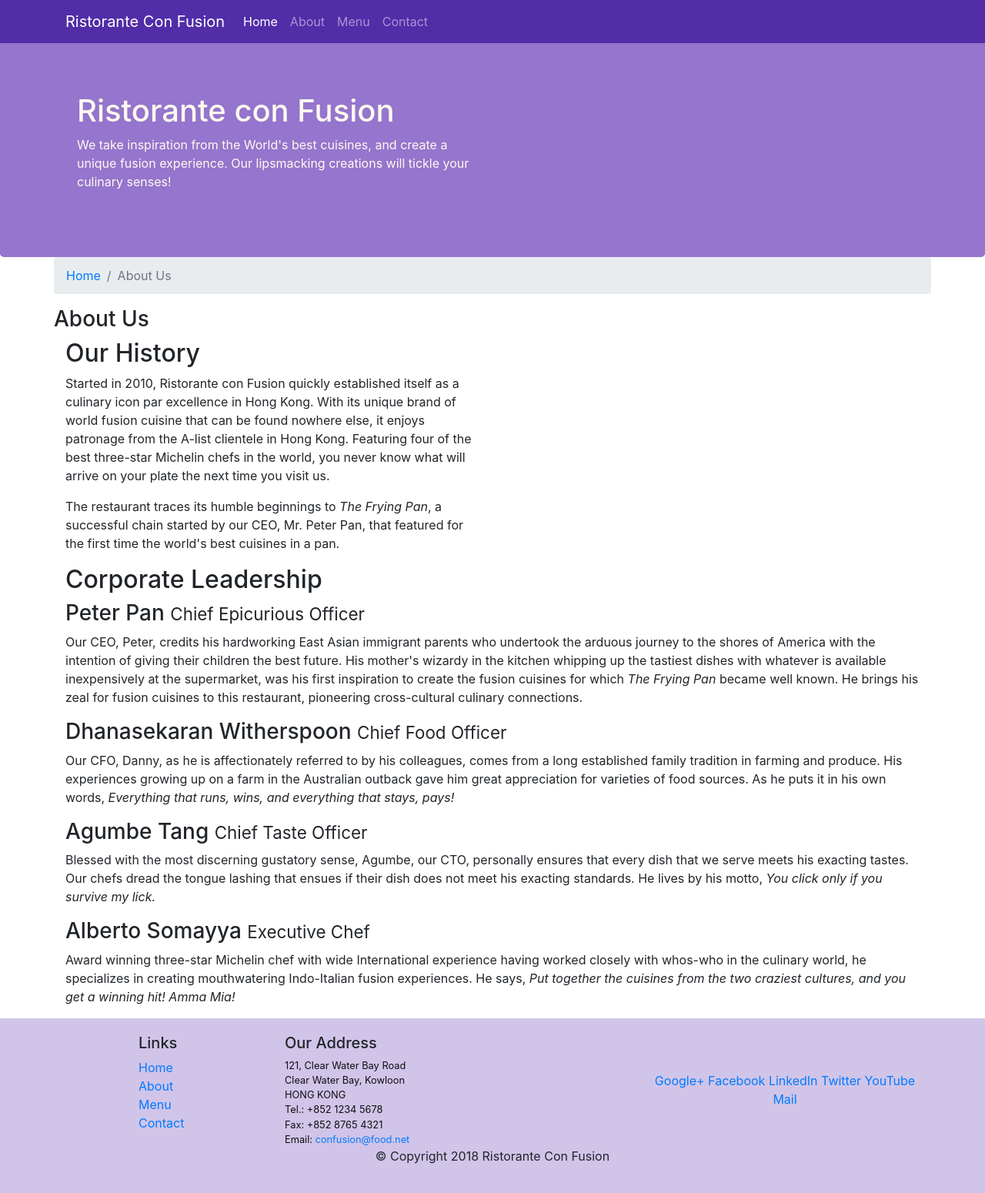
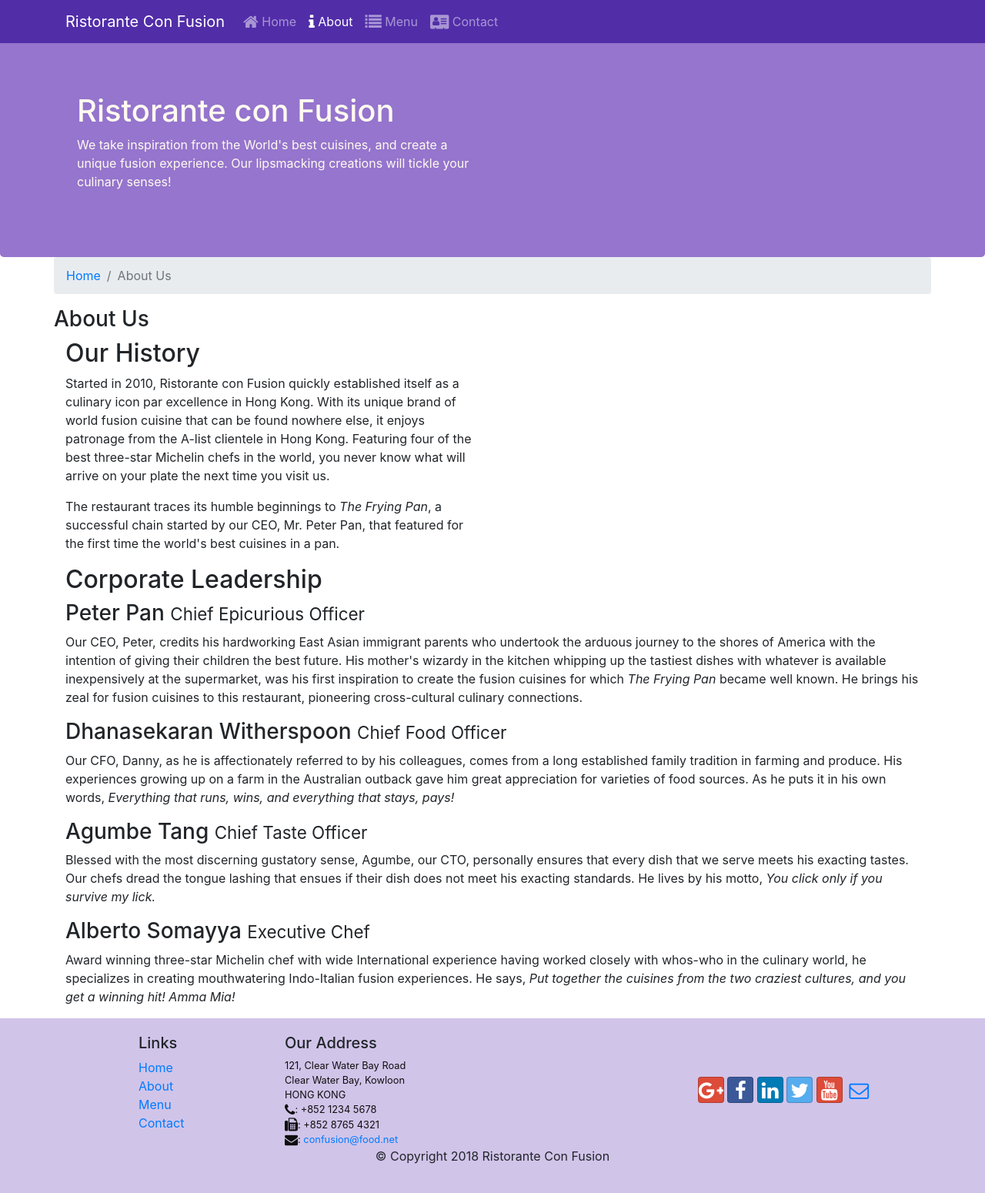
Before and after one commit to msavastano/CourseraBootstrap, a website: page aboutus.html in a window 1280 px wide. Shown: the whole page at 77% size. Drawn offline with nearby package versions, Linux system fonts and the light colour scheme.

Commit message:
Icon Fonts

```diff
--- a/aboutus.html
+++ b/aboutus.html
@@ -11,6 +11,8 @@
     <!-- Bootstrap CSS -->
     <link rel="stylesheet" href="node_modules/bootstrap/dist/css/bootstrap.min.css">
     <link href="css/styles.css" rel="stylesheet">
+    <link rel="stylesheet" href="node_modules/font-awesome/css/font-awesome.min.css">
+    <link rel="stylesheet" href="node_modules/bootstrap-social/bootstrap-social.css">
 </head>
 
 <body>
@@ -22,10 +24,10 @@
                 <a class="navbar-brand" href="#">Ristorante Con Fusion</a>
                 <div class="collapse navbar-collapse" id="Navbar">
                     <ul class="navbar-nav mr-auto">
-                        <li class="nav-item active"><a class="nav-link" href="#">Home</a></li>
-                        <li class="nav-item"><a class="nav-link" href="./aboutus.html">About</a></li>
-                        <li class="nav-item"><a class="nav-link" href="#">Menu</a></li>
-                        <li class="nav-item"><a class="nav-link" href="#">Contact</a></li>
+                            <li class="nav-item"><a class="nav-link" href="./index.html"><span class="fa fa-home fa-lg"></span> Home</a></li>
+                            <li class="nav-item active"><a class="nav-link" href="#"><span class="fa fa-info fa-lg"></span> About</a></li>
+                            <li class="nav-item"><a class="nav-link" href="#"><span class="fa fa-list fa-lg"></span> Menu</a></li>
+                            <li class="nav-item"><a class="nav-link" href="#"><span class="fa fa-address-card fa-lg"></span> Contact</a></li>
                     </ul>
                 </div>
 
@@ -100,19 +102,20 @@
 		              121, Clear Water Bay Road<br>
 		              Clear Water Bay, Kowloon<br>
 		              HONG KONG<br>
-		              Tel.: +852 1234 5678<br>
-		              Fax: +852 8765 4321<br>
-		              Email: <a href="mailto:confusion@food.net">confusion@food.net</a>
+		              <i class="fa fa-phone fa-lg"></i>: +852 1234 5678<br>
+                      <i class="fa fa-fax fa-lg"></i>: +852 8765 4321<br>
+                      <i class="fa fa-envelope fa-lg"></i>:
+                      <a href="mailto:confusion@food.net">confusion@food.net</a>
 		           </address>
                 </div>
                 <div class="col-12 col-sm-4 align-self-center">
                     <div class="text-center">
-                        <a href="http://google.com/+">Google+</a>
-                        <a href="http://www.facebook.com/profile.php?id=">Facebook</a>
-                        <a href="http://www.linkedin.com/in/">LinkedIn</a>
-                        <a href="http://twitter.com/">Twitter</a>
-                        <a href="http://youtube.com/">YouTube</a>
-                        <a href="mailto:">Mail</a>
+                        <a class="btn btn-social-icon btn-google" href="http://google.com/+"><i class="fa fa-google-plus"></i></a>
+                        <a class="btn btn-social-icon btn-facebook" href="http://www.facebook.com/profile.php?id="><i class="fa fa-facebook"></i></a>
+                        <a class="btn btn-social-icon btn-linkedin" href="http://www.linkedin.com/in/"><i class="fa fa-linkedin"></i></a>
+                        <a class="btn btn-social-icon btn-twitter" href="http://twitter.com/"><i class="fa fa-twitter"></i></a>
+                        <a class="btn btn-social-icon btn-google" href="http://youtube.com/"><i class="fa fa-youtube"></i></a>
+                        <a class="btn btn-social-icon" href="mailto:"><i class="fa fa-envelope-o"></i></a>
                     </div>
                 </div>
            </div>
--- a/package.json
+++ b/package.json
@@ -15,6 +15,8 @@
   },
   "dependencies": {
     "bootstrap": "4.0.0",
+    "bootstrap-social": "5.1.1",
+    "font-awesome": "4.7.0",
     "jquery": "3.3.1",
     "popper.js": "1.12.9"
   }
```
Also changed, not shown: index.html (+17 -14 lines), 1 other file.
